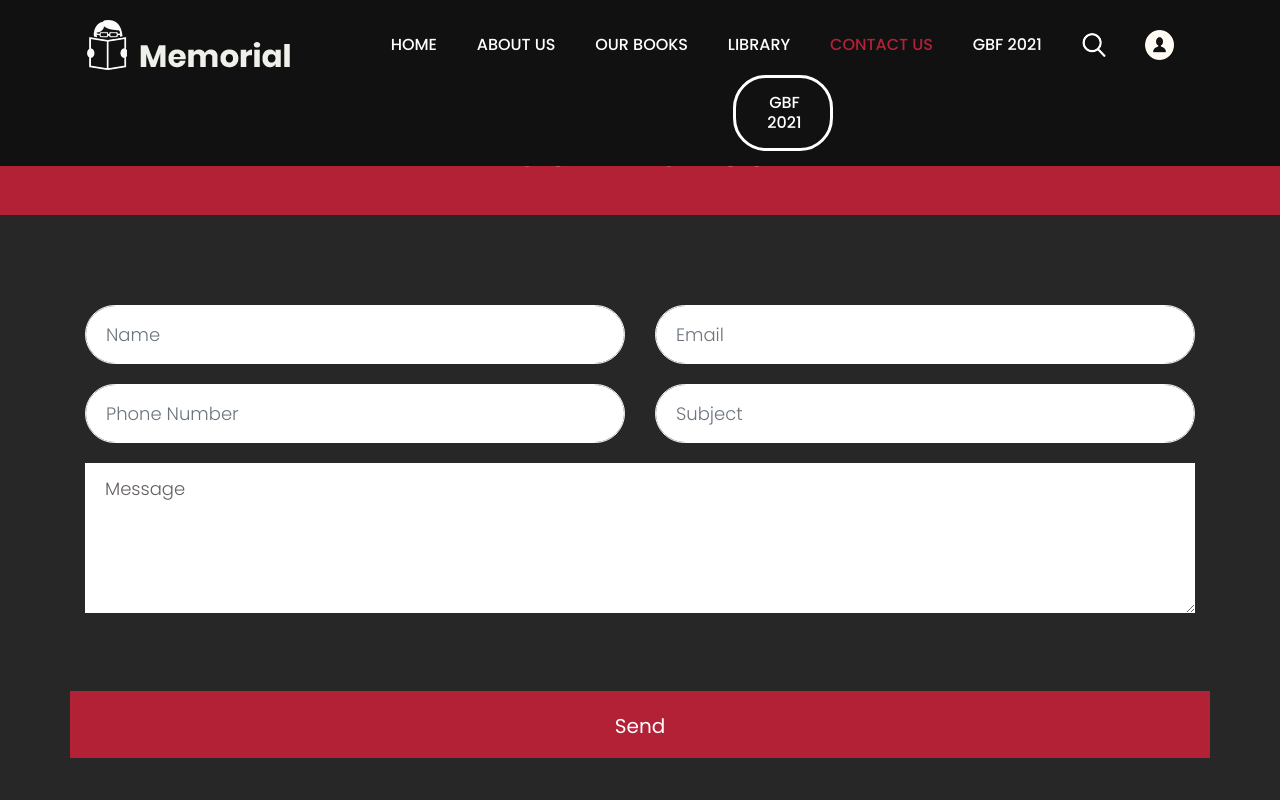
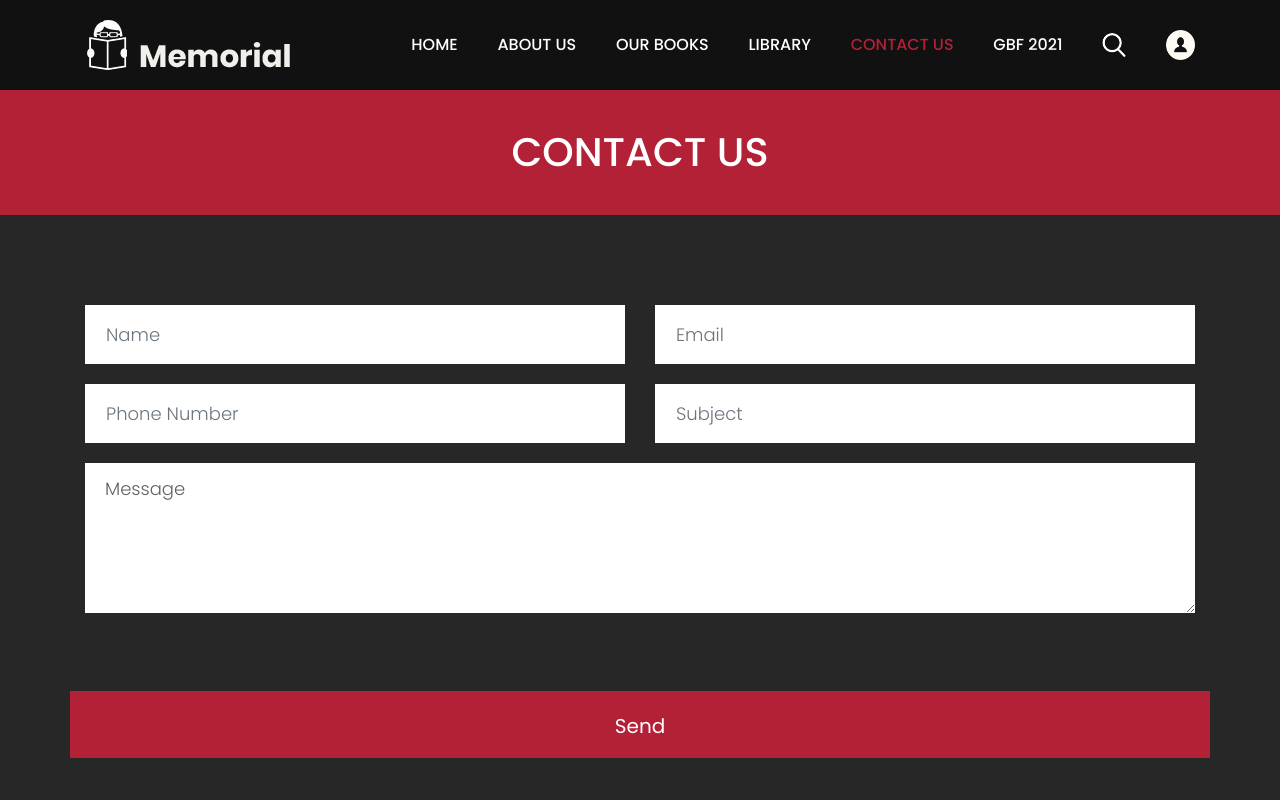
Before and after one commit to Maxeption/Library-website, a plain HTML site: page contact.html in a window 1280 px wide. Shown: the top 800 px of the page. Drawn offline with Linux system fonts and the light colour scheme.

Commit message:
Lib fixed event button and contact

```diff
--- a/contact.html
+++ b/contact.html
@@ -61,7 +61,7 @@
                                  <li> <a href="event.html">GBF 2021</a></li>
                                  <li class="mean-last"> <a href="#"><img src="images/search_icon.png" alt="#" /></a> </li>
                                  <li class="mean-last"> <a href="#"><img src="images/top-icon.png" alt="#" /></a> </li>
-                                 <li class="event-btn"> <a href="event.html">GBF 2021</a></li>
+
                               </ul>
                            </nav>
                         </div>
--- a/css/style.css
+++ b/css/style.css
@@ -1629,7 +1629,7 @@ ul.locat_icon li a{
 }
 .form-control {
     border: #fff solid 1px;
-    border-radius: 30px;
+    border-radius: 0px;
     padding: 15px 20px;
 
     color: #cfcece;
@@ -2083,77 +2083,3 @@ hr.line {
 
 
 }
-
-
-
-
-/* test
-
-
-
-.eve {
-    margin-top: 50px;
-    margin-bottom: 10px;
-    width: 80%;
-    height: 100%;
-    border-style: solid;
-    float: left;
-    border-width: 10px;
-    border-color: rgb(2, 2, 2);
-}
-
-.imagr {
-    max-width: 350px;
-    margin-right: 16px;
-    float: left;
-    width: 50%;
-}
-
-.p1 {
-    margin-left: 12px;
-    text-align: center;
-    font-size: 40px;
-    padding-top: 40px;
-    float: left;
-    color: black;
-    width: 80%;
-}
-
-.p2 {
-    padding-left: 13px;
-    padding-right: 5px;
-}
-
-.d1 {
-    text-align: center;
-    width: 100%;
-    padding-top: 30px;
-    color: blue;
-    font-size: 90px;
-}
-
-.btnn {
-    float: right;
-    width: 146px;
-    font-size: 17px;
-    padding: 20px 0px;
-    background-color: #81256c;
-    color: #fff;
-    display: inline-block;
-    line-height: 20px;
-    border-radius: 30px;
-    text-align: center;
-    margin-top: 37px;
-    margin-bottom: 37px;
-    margin-right: 37px;
-}
-
-@media screen and (max-width:800px) {
-    .eve {
-        margin-left: -71px;
-        width: 100%;
-    }
-}
-
-
-*/
```
Also changed, not shown: about.html (+1 -1 lines), books.html (+1 -1 lines), event.html (+2 -3 lines), gallery.html (+0 -1 lines), index.html (+0 -1 lines), library.html (+1 -1 lines).
